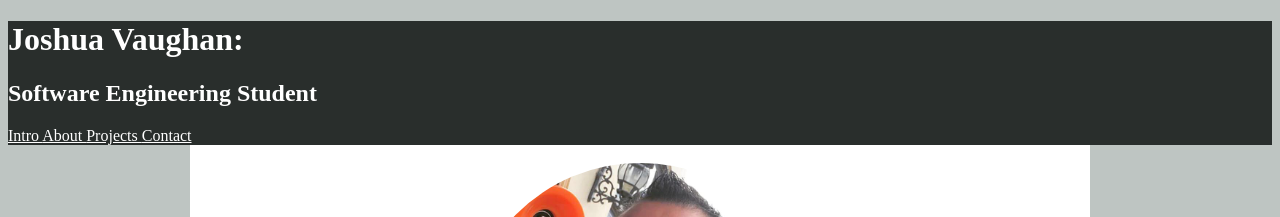
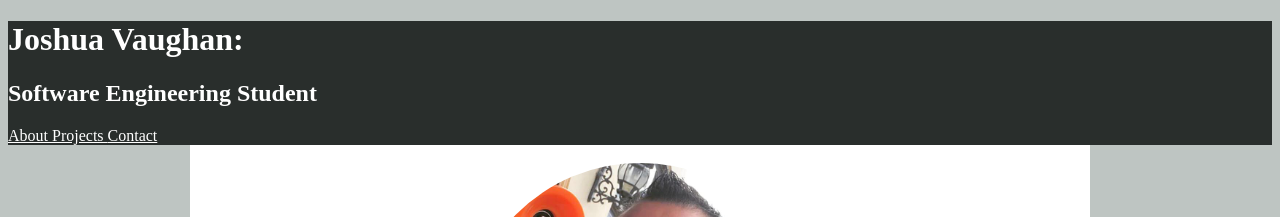
Before and after one commit to jvaughan007/PortfolioPageFlex, a plain HTML site: page index.html in a window 1280 px wide. Shown: the top 217 px of the page. Drawn offline with Linux system fonts and the light colour scheme.

Commit message:
adjusted link buttons

```diff
--- a/index.html
+++ b/index.html
@@ -32,7 +32,6 @@
       </div>
 
       <div class="nav">
-        <a href="index.html#intro" id="intro-btn" class="nav-btn"> Intro </a>
         <a href="index.html#about" id="about-btn" class="nav-btn"> About </a>
         <a href="index.html#projects" id="projects-btn" class="nav-btn">
           Projects
```
